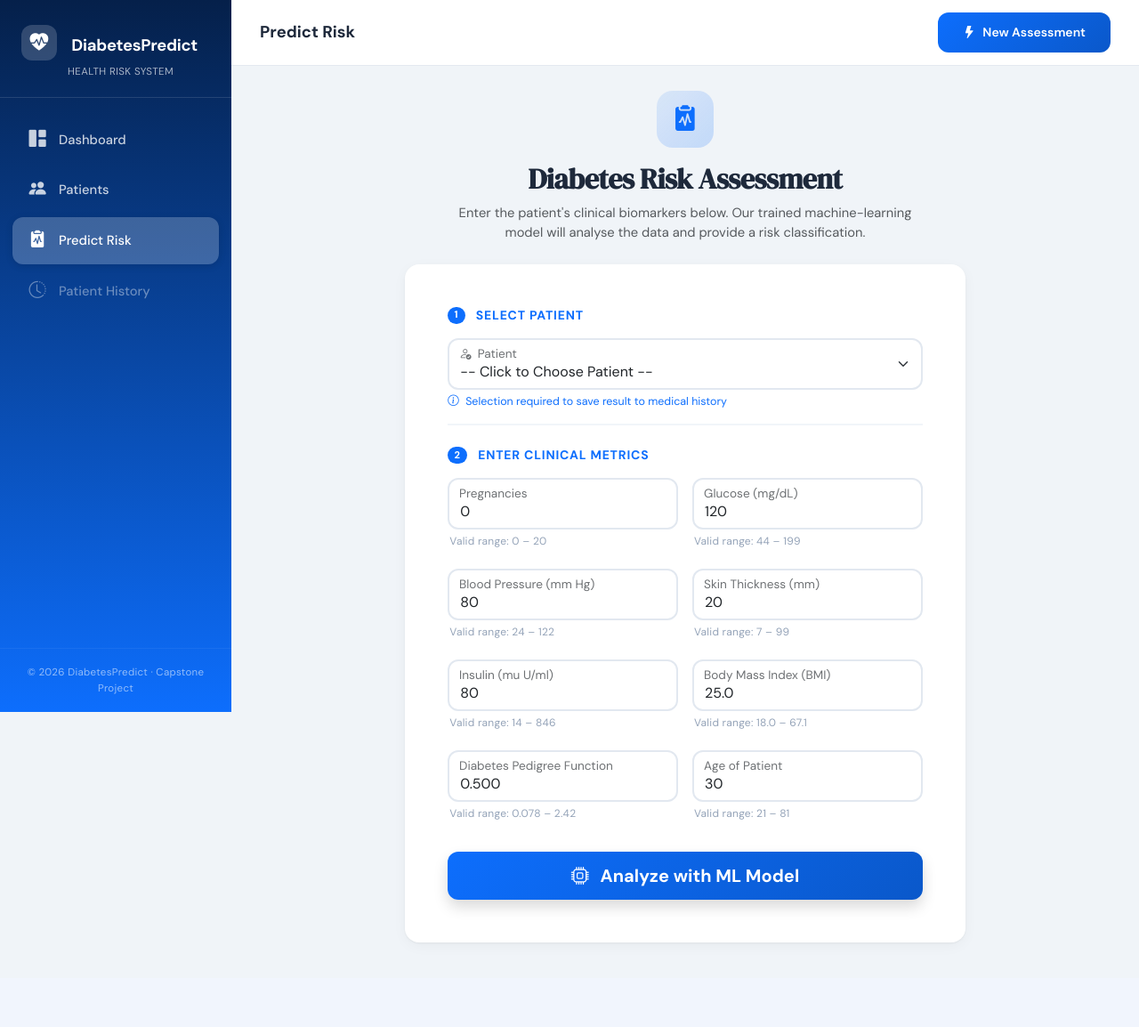
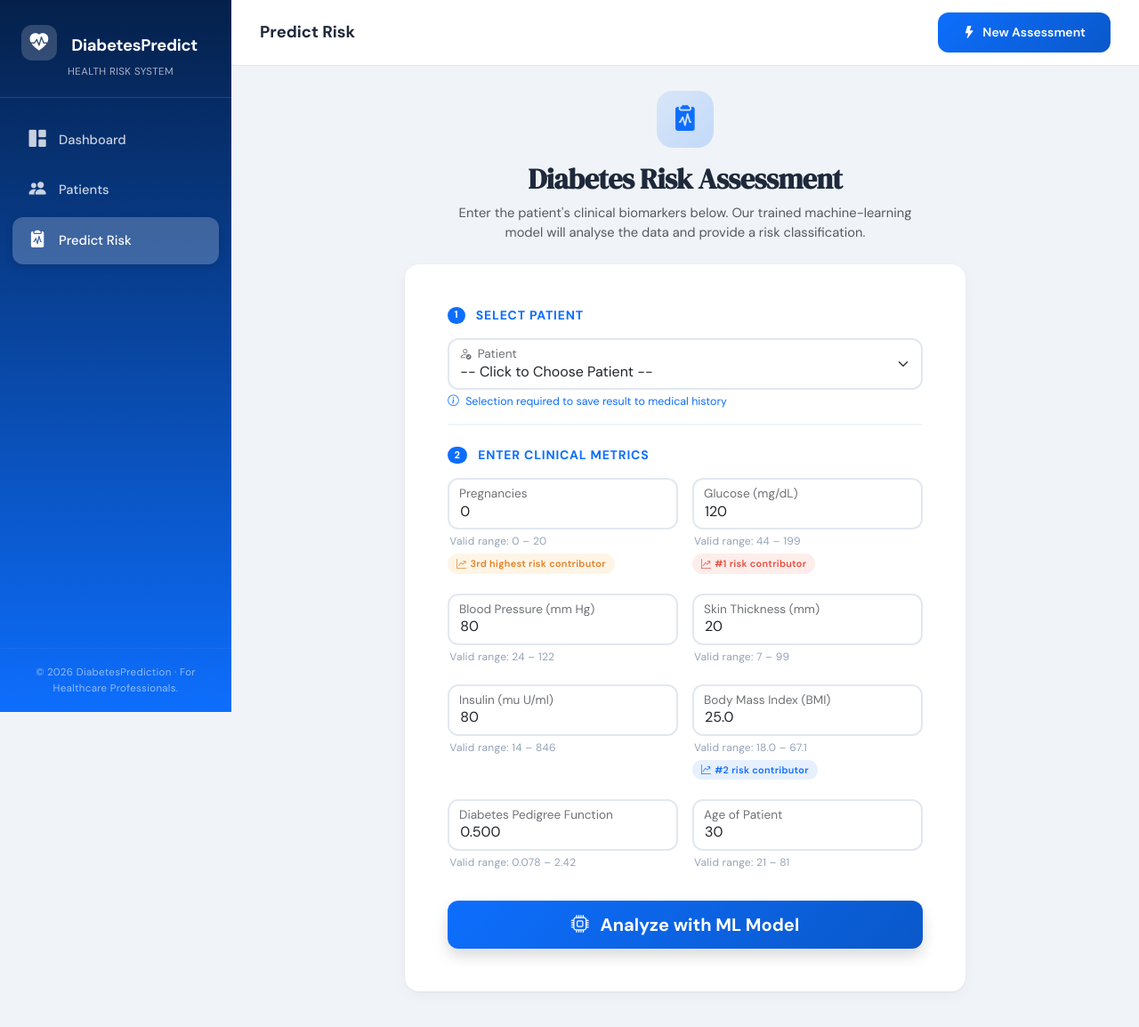
Before and after one commit to Retsu28/Diabetes-Risk-Prediction, a Flask app: page /predict in a window 1280 px wide. Shown: the whole page at 89% size. Before the commit the page ends 1061 px from the top, so only its background shows below. Run offline with Flask 3, Linux system fonts and the light colour scheme; data that the repository does not hold is empty.

Commit message:
Security hardening and UX improvements - Randomize Flask secret_key, POST-only delete, server-side validation, sanitized errors, null-check on edit, env debug flag, tojson XSS fix, remove disabled sidebar link, fix back button z-index, remove duplicate header, lock pregnancies for males, add risk contributor badges

```diff
--- a/app.py
+++ b/app.py
@@ -2,12 +2,14 @@ from flask import Flask, render_template, request, redirect, url_for, flash, jso
 import mysql.connector # Library to connect Python to MySQL
 import joblib          # Library to load the saved 'model.pkl' and 'scaler.pkl'
 import numpy as np     # Library for handling numerical data (arrays)
+import os              # For environment variables and secure key generation
+import logging         # For safe server-side error logging
 
 # Initialize the Flask application
 app = Flask(__name__)
 
 # A secret key is required for Flask 'flash' messages (pop-ups)
-app.secret_key = 'your_super_secret_key'
+app.secret_key = os.environ.get('FLASK_SECRET_KEY', os.urandom(24))
 
 # --- DATABASE CONFIGURATION ---
 # IMPORTANT: Update these values to match your local MySQL settings
@@ -86,7 +88,15 @@ def dashboard():
                                high_risk_rate=high_risk_rate,
                                recent=recent)
     except Exception as e:
-        return f"Database Error: {str(e)}. Make sure your MySQL server is running and the database exists."
+        logging.error(f"Dashboard database error: {e}")
+        flash("A system error occurred while loading the dashboard. Please ensure the MySQL server is running.")
+        return render_template('dashboard.html',
+                               total_patients=0,
+                               total_predictions=0,
+                               high_risk_count=0,
+                               low_risk_count=0,
+                               high_risk_rate=0,
+                               recent=[])
 
 @app.route('/patients')
 def list_patients():
@@ -158,9 +168,14 @@ def edit_patient(id):
     patient = cursor.fetchone()
     cursor.close()
     conn.close()
+
+    if not patient:
+        flash("Patient not found.")
+        return redirect(url_for('list_patients'))
+
     return render_template('edit_patient.html', patient=patient)
 
-@app.route('/patients/delete/<int:id>')
+@app.route('/patients/delete/<int:id>', methods=['POST'])
 def delete_patient(id):
     """
     DELETE PATIENT ROUTE
@@ -228,15 +243,36 @@ def predict():
     cursor = conn.cursor(dictionary=True)
 
     if request.method == 'POST':
-        patient_id = request.form['patient_id']
-        preg = float(request.form['pregnancies'])
-        gluc = float(request.form['glucose'])
-        bp = float(request.form['blood_pressure'])
-        skin = float(request.form['skin_thickness'])
-        insulin = float(request.form['insulin'])
-        bmi = float(request.form['bmi'])
-        dpf = float(request.form['diabetes_pedigree'])
-        age = float(request.form['age'])
+        # --- Input Parsing (catch missing/non-numeric fields) ---
+        try:
+            patient_id = request.form['patient_id']
+            preg = float(request.form['pregnancies'])
+            gluc = float(request.form['glucose'])
+            bp = float(request.form['blood_pressure'])
+            skin = float(request.form['skin_thickness'])
+            insulin = float(request.form['insulin'])
+            bmi = float(request.form['bmi'])
+            dpf = float(request.form['diabetes_pedigree'])
+            age = float(request.form['age'])
+        except (KeyError, ValueError):
+            flash("Invalid input. Please fill all fields with valid numbers.")
+            cursor.close()
+            conn.close()
+            return redirect(url_for('predict'))
+
+        # --- Server-side Range Validation (mirrors client-side checks) ---
+        FIELD_RANGES = {
+            'Pregnancies': (preg, 0, 20), 'Glucose': (gluc, 44, 199),
+            'Blood Pressure': (bp, 24, 122), 'Skin Thickness': (skin, 7, 99),
+            'Insulin': (insulin, 14, 846), 'BMI': (bmi, 18.0, 67.1),
+            'Diabetes Pedigree': (dpf, 0.078, 2.42), 'Age': (age, 21, 81)
+        }
+        for field_name, (val, lo, hi) in FIELD_RANGES.items():
+            if not (lo <= val <= hi):
+                flash(f"Invalid {field_name}: value must be between {lo} and {hi}.")
+                cursor.close()
+                conn.close()
+                return redirect(url_for('predict'))
 
         try:
             # 1. Load the pre-trained Logistic Regression model and scaler
@@ -267,10 +303,14 @@ def predict():
 
             return render_template('predict.html', result=result_text, patients=[])
         except Exception as e:
-            return f"Error during prediction: {str(e)}. Did you run 'train_model.py' first?"
+            logging.error(f"Prediction error: {e}")
+            cursor.close()
+            conn.close()
+            flash("An error occurred during prediction. Please ensure the ML model is trained (run train_model.py).")
+            return redirect(url_for('predict'))
 
     # For the GET request, we need a list of patients for the dropdown menu
-    cursor.execute("SELECT id, name FROM patients")
+    cursor.execute("SELECT id, name, gender FROM patients")
     patients_list = cursor.fetchall()
     cursor.close()
     conn.close()
@@ -283,4 +323,4 @@ def predict():
 
 if __name__ == '__main__':
     # Start the server. In your local VS Code, debug=True is very helpful.
-    app.run(host='0.0.0.0', port=3000, debug=True)
+    app.run(host='0.0.0.0', port=3000, debug=os.environ.get('FLASK_DEBUG', 'true').lower() == 'true')
--- a/templates/base.html
+++ b/templates/base.html
@@ -3,6 +3,7 @@
      ============================================================ -->
 <!DOCTYPE html>
 <html lang="en">
+
 <head>
     <meta charset="UTF-8">
     <meta name="viewport" content="width=device-width, initial-scale=1.0">
@@ -12,7 +13,9 @@
     <!-- Google Fonts -->
     <link rel="preconnect" href="https://fonts.googleapis.com">
     <link rel="preconnect" href="https://fonts.gstatic.com" crossorigin>
-    <link href="https://fonts.googleapis.com/css2?family=DM+Sans:wght@400;500;600;700&family=DM+Serif+Display&display=swap" rel="stylesheet">
+    <link
+        href="https://fonts.googleapis.com/css2?family=DM+Sans:wght@400;500;600;700&family=DM+Serif+Display&display=swap"
+        rel="stylesheet">
 
     <!-- Bootstrap 5 CSS -->
     <link href="https://cdn.jsdelivr.net/npm/bootstrap@5.3.0/dist/css/bootstrap.min.css" rel="stylesheet">
@@ -26,18 +29,20 @@
     <style>
         /* ── Global ────────────────────────────────────── */
         :root {
-            --primary:        #0d6efd;
-            --primary-dark:   #0a58ca;
-            --primary-light:  #e8f0fe;
-            --accent:         #4dabf7;
-            --bg-body:        #f0f4f8;
-            --sidebar-width:  260px;
-            --sidebar-bg:     linear-gradient(180deg, #05204a 0%, #0d6efd 100%);
-            --card-radius:    16px;
-            --transition:     all .25s ease;
+            --primary: #0d6efd;
+            --primary-dark: #0a58ca;
+            --primary-light: #e8f0fe;
+            --accent: #4dabf7;
+            --bg-body: #f0f4f8;
+            --sidebar-width: 260px;
+            --sidebar-bg: linear-gradient(180deg, #05204a 0%, #0d6efd 100%);
+            --card-radius: 16px;
+            --transition: all .25s ease;
         }
 
-        * { box-sizing: border-box; }
+        * {
+            box-sizing: border-box;
+        }
 
         body {
             font-family: 'DM Sans', sans-serif;
@@ -63,13 +68,13 @@
 
         .sidebar-brand {
             padding: 28px 24px 20px;
-            border-bottom: 1px solid rgba(255,255,255,.12);
+            border-bottom: 1px solid rgba(255, 255, 255, .12);
         }
 
         .sidebar-brand .logo-icon {
             width: 40px;
             height: 40px;
-            background: rgba(255,255,255,.18);
+            background: rgba(255, 255, 255, .18);
             border-radius: 12px;
             display: inline-flex;
             align-items: center;
@@ -104,7 +109,9 @@
             margin: 0;
         }
 
-        .sidebar-nav li { margin-bottom: 4px; }
+        .sidebar-nav li {
+            margin-bottom: 4px;
+        }
 
         .sidebar-nav a {
             display: flex;
@@ -112,7 +119,7 @@
             gap: 12px;
             padding: 12px 16px;
             border-radius: 12px;
-            color: rgba(255,255,255,.78);
+            color: rgba(255, 255, 255, .78);
             text-decoration: none;
             font-weight: 500;
             font-size: .92rem;
@@ -121,13 +128,13 @@
 
         .sidebar-nav a:hover,
         .sidebar-nav a.active {
-            background: rgba(255,255,255,.15);
+            background: rgba(255, 255, 255, .15);
             color: #fff;
         }
 
         .sidebar-nav a.active {
-            background: rgba(255,255,255,.22);
-            box-shadow: 0 2px 8px rgba(0,0,0,.12);
+            background: rgba(255, 255, 255, .22);
+            box-shadow: 0 2px 8px rgba(0, 0, 0, .12);
         }
 
         .sidebar-nav a i {
@@ -138,7 +145,7 @@
 
         .sidebar-footer {
             padding: 18px 24px;
-            border-top: 1px solid rgba(255,255,255,.1);
+            border-top: 1px solid rgba(255, 255, 255, .1);
             font-size: .72rem;
             opacity: .55;
             text-align: center;
@@ -201,12 +208,12 @@
         .card {
             border: none;
             border-radius: var(--card-radius) !important;
-            box-shadow: 0 1px 3px rgba(0,0,0,.06), 0 4px 16px rgba(0,0,0,.04);
+            box-shadow: 0 1px 3px rgba(0, 0, 0, .06), 0 4px 16px rgba(0, 0, 0, .04);
             transition: var(--transition);
         }
 
         .card:hover {
-            box-shadow: 0 4px 12px rgba(0,0,0,.08), 0 8px 28px rgba(0,0,0,.06);
+            box-shadow: 0 4px 12px rgba(0, 0, 0, .08), 0 8px 28px rgba(0, 0, 0, .06);
             transform: translateY(-2px);
         }
 
@@ -298,20 +305,20 @@
         }
 
         /* ── Form Styles ───────────────────────────────── */
-        .form-floating > .form-control,
-        .form-floating > .form-select {
+        .form-floating>.form-control,
+        .form-floating>.form-select {
             border-radius: 12px;
             border: 2px solid #e2e8f0;
             transition: var(--transition);
         }
 
-        .form-floating > .form-control:focus,
-        .form-floating > .form-select:focus {
+        .form-floating>.form-control:focus,
+        .form-floating>.form-select:focus {
             border-color: var(--primary);
             box-shadow: 0 0 0 4px rgba(13, 110, 253, .12);
         }
 
-        .form-floating > label {
+        .form-floating>label {
             color: #94a3b8;
         }
 
@@ -341,8 +348,13 @@
             display: none;
         }
 
-        .btn-loading.loading .btn-text { display: none; }
-        .btn-loading.loading .spinner-border { display: inline-block; }
+        .btn-loading.loading .btn-text {
+            display: none;
+        }
+
+        .btn-loading.loading .spinner-border {
+            display: inline-block;
+        }
 
         /* ── Alert flash ───────────────────────────────── */
         .alert {
@@ -353,29 +365,53 @@
 
         /* ── Animations ────────────────────────────────── */
         @keyframes fadeInUp {
-            from { opacity: 0; transform: translateY(20px); }
-            to   { opacity: 1; transform: translateY(0); }
+            from {
+                opacity: 0;
+                transform: translateY(20px);
+            }
+
+            to {
+                opacity: 1;
+                transform: translateY(0);
+            }
         }
 
         .animate-in {
             animation: fadeInUp .5s ease forwards;
         }
 
-        .animate-delay-1 { animation-delay: .1s; opacity: 0; }
-        .animate-delay-2 { animation-delay: .2s; opacity: 0; }
-        .animate-delay-3 { animation-delay: .3s; opacity: 0; }
-        .animate-delay-4 { animation-delay: .35s; opacity: 0; }
+        .animate-delay-1 {
+            animation-delay: .1s;
+            opacity: 0;
+        }
+
+        .animate-delay-2 {
+            animation-delay: .2s;
+            opacity: 0;
+        }
+
+        .animate-delay-3 {
+            animation-delay: .3s;
+            opacity: 0;
+        }
+
+        .animate-delay-4 {
+            animation-delay: .35s;
+            opacity: 0;
+        }
 
         /* ── Overlay for mobile ────────────────────────── */
         .sidebar-overlay {
             display: none;
             position: fixed;
             inset: 0;
-            background: rgba(0,0,0,.45);
+            background: rgba(0, 0, 0, .45);
             z-index: 1035;
         }
 
-        .sidebar-overlay.show { display: block; }
+        .sidebar-overlay.show {
+            display: block;
+        }
 
         /* ── Responsive ────────────────────────────────── */
         @media (max-width: 991.98px) {
@@ -405,10 +441,22 @@
         }
 
         /* ── Scrollbar ─────────────────────────────────── */
-        ::-webkit-scrollbar { width: 8px; }
-        ::-webkit-scrollbar-track { background: transparent; }
-        ::-webkit-scrollbar-thumb { background: #c1cdd9; border-radius: 4px; }
-        ::-webkit-scrollbar-thumb:hover { background: #94a3b8; }
+        ::-webkit-scrollbar {
+            width: 8px;
+        }
+
+        ::-webkit-scrollbar-track {
+            background: transparent;
+        }
+
+        ::-webkit-scrollbar-thumb {
+            background: #c1cdd9;
+            border-radius: 4px;
+        }
+
+        ::-webkit-scrollbar-thumb:hover {
+            background: #94a3b8;
+        }
 
         /* ── Accessibility: Focus Ring ─────────────────── */
         *:focus-visible {
@@ -417,6 +465,7 @@
         }
     </style>
 </head>
+
 <body>
 
     <!-- ── Sidebar Overlay (Mobile) ──────────────────── -->
@@ -432,29 +481,29 @@
 
         <ul class="sidebar-nav">
             <li>
-                <a href="{{ url_for('dashboard') }}" class="{% if request.endpoint == 'dashboard' %}active{% endif %}" id="nav-dashboard">
+                <a href="{{ url_for('dashboard') }}" class="{% if request.endpoint == 'dashboard' %}active{% endif %}"
+                    id="nav-dashboard">
                     <i class="bi bi-grid-1x2-fill"></i> Dashboard
                 </a>
             </li>
             <li>
-                <a href="{{ url_for('list_patients') }}" class="{% if request.endpoint in ['list_patients','add_patient','edit_patient'] %}active{% endif %}" id="nav-patients">
+                <a href="{{ url_for('list_patients') }}"
+                    class="{% if request.endpoint in ['list_patients','add_patient','edit_patient'] %}active{% endif %}"
+                    id="nav-patients">
                     <i class="bi bi-people-fill"></i> Patients
                 </a>
             </li>
             <li>
-                <a href="{{ url_for('predict') }}" class="{% if request.endpoint == 'predict' %}active{% endif %}" id="nav-predict">
+                <a href="{{ url_for('predict') }}" class="{% if request.endpoint == 'predict' %}active{% endif %}"
+                    id="nav-predict">
                     <i class="bi bi-clipboard2-pulse-fill"></i> Predict Risk
                 </a>
             </li>
-            <li>
-                <a href="#" class="{% if request.endpoint == 'patient_history' %}active{% endif %}" id="nav-history" onclick="event.preventDefault();" style="opacity:.5; cursor:default;">
-                    <i class="bi bi-clock-history"></i> Patient History
-                </a>
-            </li>
+
         </ul>
 
         <div class="sidebar-footer">
-            &copy; 2026 DiabetesPredict &middot; Capstone Project
+            &copy; 2026 DiabetesPrediction &middot; For Healthcare Professionals.
         </div>
     </aside>
 
@@ -470,7 +519,9 @@
                 <span class="page-title">{% block page_title %}Dashboard{% endblock %}</span>
             </div>
             <div class="topbar-right">
-                <a href="{{ url_for('predict') }}" class="btn btn-primary btn-sm d-none d-md-inline-flex align-items-center gap-2" id="btn-new-assessment" aria-label="New Assessment">
+                <a href="{{ url_for('predict') }}"
+                    class="btn btn-primary btn-sm d-none d-md-inline-flex align-items-center gap-2"
+                    id="btn-new-assessment" aria-label="New Assessment">
                     <i class="bi bi-lightning-fill"></i> New Assessment
                 </a>
             </div>
@@ -482,7 +533,8 @@
             {% with messages = get_flashed_messages() %}
             {% if messages %}
             {% for message in messages %}
-                  <div class="alert alert-success alert-dismissible fade show d-flex align-items-center gap-2 animate-in" role="alert">
+            <div class="alert alert-success alert-dismissible fade show d-flex align-items-center gap-2 animate-in"
+                role="alert">
                 <i class="bi bi-check-circle-fill fs-5"></i>
                 {{ message }}
                 <button type="button" class="btn-close" data-bs-dismiss="alert"></button>
@@ -507,14 +559,14 @@
 
         // ── Loading State for Submit Buttons ─────────────
         // Skip forms that manage their own loading state (e.g. predict form)
-        document.querySelectorAll('form').forEach(function(form) {
+        document.querySelectorAll('form').forEach(function (form) {
             if (form.id === 'form-predict') return; /* handled by predict.html script */
-            form.addEventListener('submit', function() {
+            form.addEventListener('submit', function () {
                 var btn = form.querySelector('.btn-loading');
                 if (btn) {
                     btn.classList.add('loading');
                     // Delay disabling so the form submission goes through first
-                    setTimeout(function() { btn.disabled = true; }, 50);
+                    setTimeout(function () { btn.disabled = true; }, 50);
                 }
             });
         });
@@ -522,4 +574,5 @@
 
     {% block scripts %}{% endblock %}
 </body>
+
 </html>
--- a/templates/patient_history.html
+++ b/templates/patient_history.html
@@ -178,7 +178,7 @@
                 </span>
             </div>
         </div>
-        <div class="d-none d-md-flex gap-2">
+        <div class="d-none d-md-flex gap-2" style="position:relative; z-index:1;">
             <a href="{{ url_for('predict', patient_id=patient.id) }}" class="btn btn-sm fw-semibold d-flex align-items-center gap-1" style="background:rgba(255,255,255,.15); color:#fff; border-radius:10px; backdrop-filter:blur(4px);" id="btn-history-predict">
                 <i class="bi bi-lightning-fill"></i> New Assessment
             </a>
--- a/templates/predict.html
+++ b/templates/predict.html
@@ -97,7 +97,7 @@
                             <select name="patient_id" class="form-select" id="selectPatient" required>
                                 <option value=""{% if not preselected_patient_id %} selected{% endif %}>-- Click to Choose Patient --</option>
                                 {% for pt in patients %}
-                                <option value="{{ pt.id }}"{% if preselected_patient_id == pt.id %} selected{% endif %}>{{ pt.name }} (ID: {{ pt.id }})</option>
+                                <option value="{{ pt.id }}" data-gender="{{ pt.gender }}"{% if preselected_patient_id == pt.id %} selected{% endif %}>{{ pt.name }} (ID: {{ pt.id }})</option>
                                 {% endfor %}
                             </select>
                             <label for="selectPatient"><i class="bi bi-person-check me-1"></i> Patient</label>
@@ -120,6 +120,7 @@
                                 <label for="inputPreg">Pregnancies</label>
                             </div>
                             <div class="field-hint" id="hintPreg">Valid range: 0 – 20</div>
+                            <div class="key-factor-badge"><i class="bi bi-graph-up-arrow me-1"></i>3rd highest risk contributor</div>
                             <div class="field-error" id="errorPreg"></div>
                         </div>
                         <div class="col-md-6">
@@ -128,6 +129,7 @@
                                 <label for="inputGlucose">Glucose (mg/dL)</label>
                             </div>
                             <div class="field-hint" id="hintGlucose">Valid range: 44 – 199</div>
+                            <div class="key-factor-badge key-factor-primary"><i class="bi bi-graph-up-arrow me-1"></i>#1 risk contributor</div>
                             <div class="field-error" id="errorGlucose"></div>
                         </div>
                     </div>
@@ -166,6 +168,7 @@
                                 <label for="inputBMI">Body Mass Index (BMI)</label>
                             </div>
                             <div class="field-hint" id="hintBMI">Valid range: 18.0 – 67.1</div>
+                            <div class="key-factor-badge key-factor-secondary"><i class="bi bi-graph-up-arrow me-1"></i>#2 risk contributor</div>
                             <div class="field-error" id="errorBMI"></div>
                         </div>
                     </div>
@@ -220,6 +223,28 @@
 
 <!-- Validation & Loading Overlay Styles -->
 <style>
+/* ── Key Risk Factor Badges ──────────────────────────────── */
+.key-factor-badge {
+    display: inline-flex;
+    align-items: center;
+    font-size: .68rem;
+    font-weight: 600;
+    letter-spacing: .3px;
+    margin-top: 5px;
+    padding: 3px 10px;
+    border-radius: 20px;
+    background: rgba(243, 156, 18, .1);
+    color: #e67e22;
+}
+.key-factor-badge.key-factor-primary {
+    background: rgba(231, 76, 60, .1);
+    color: #e74c3c;
+}
+.key-factor-badge.key-factor-secondary {
+    background: rgba(13, 110, 253, .1);
+    color: #0d6efd;
+}
+
 /* ── Field Hint & Validation Styles ──────────────────────────── */
 .field-hint {
     font-size: .75rem;
@@ -397,7 +422,43 @@
         });
     });
 
-    /* Initial button state check on page load */
+    /* ── Gender-aware Pregnancies Lock ─────────────────── */
+    var selectPatient = document.getElementById('selectPatient');
+    var pregInput     = document.getElementById('inputPreg');
+    var hintPreg      = document.getElementById('hintPreg');
+
+    function updatePregnancyField() {
+        if (!selectPatient || !pregInput) return;
+        var opt = selectPatient.options[selectPatient.selectedIndex];
+        var gender = opt ? (opt.getAttribute('data-gender') || '') : '';
+        var isMale = gender === 'Male';
+
+        if (isMale) {
+            pregInput.value = '0';
+            pregInput.readOnly = true;
+            pregInput.style.backgroundColor = '#f1f5f9';
+            pregInput.style.opacity = '0.6';
+            if (hintPreg) hintPreg.textContent = 'Not applicable for male patients';
+            /* Clear any existing error on this field */
+            pregInput.classList.remove('is-invalid-range');
+            var errPreg = document.getElementById('errorPreg');
+            if (errPreg) { errPreg.textContent = ''; errPreg.classList.remove('visible'); }
+            if (hintPreg) hintPreg.classList.remove('hidden');
+        } else {
+            pregInput.readOnly = false;
+            pregInput.style.backgroundColor = '';
+            pregInput.style.opacity = '';
+            if (hintPreg) hintPreg.textContent = 'Valid range: 0 \u2013 20';
+        }
+        /* Re-validate after change */
+        validateField(fields[0]);
+        updateButtonState();
+    }
+
+    selectPatient.addEventListener('change', updatePregnancyField);
+
+    /* Initial state check on page load */
+    updatePregnancyField();
     updateButtonState();
 
     /* ── Form submit: block if invalid, activate overlay if valid ── */
```
Also changed, not shown: templates/dashboard.html (+3 -11 lines), templates/patients.html (+11 -8 lines). Lines whose indentation alone changed are shown as unchanged.
